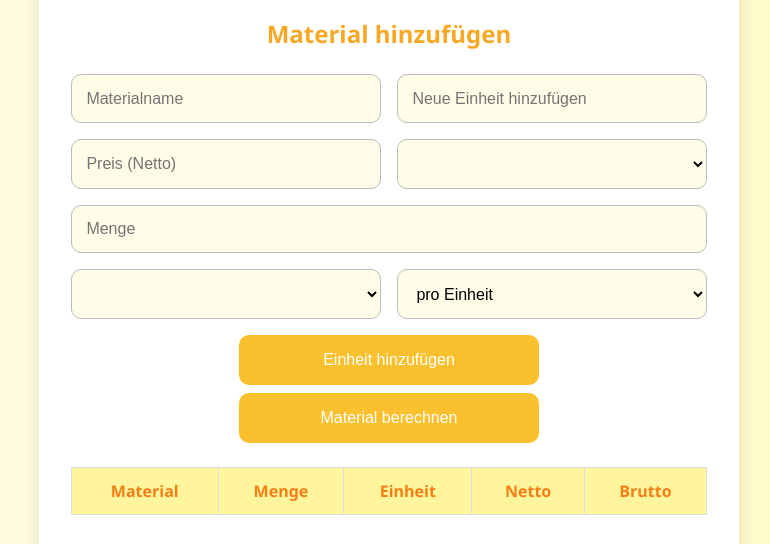
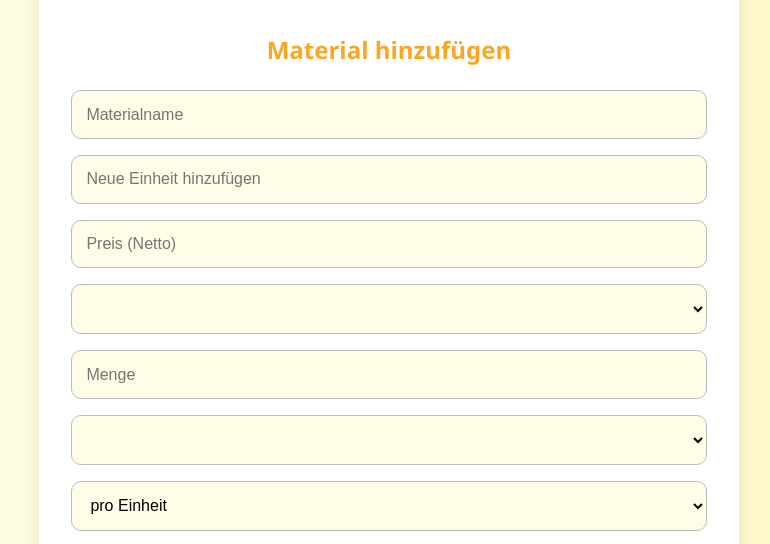
Before and after one commit to pfeifferliege/Baurechner, a plain HTML site: page index.html in a window 1280 px wide. Shown: the part 210-754 px from the top of the page, without its empty margins (251-1021 px from the left). Drawn offline with nearby package versions, Linux system fonts and the light colour scheme.

Commit message:
Update index.html

```diff
--- a/index.html
+++ b/index.html
@@ -1,4 +1,5 @@
-<!DOCTYPE html>  <html lang="de">
+<!DOCTYPE html>
+<html lang="de">
 <head>
   <meta charset="UTF-8">
   <meta name="viewport" content="width=device-width, initial-scale=1.0">
@@ -42,19 +43,12 @@
       border: 1px solid #bbb;
       width: 100%;
       background: #fffde7;
+      margin-bottom: 1rem;
     }
     input:focus, select:focus {
       outline: none;
       border-color: #fdd835;
       background: #fffde7;
-    }
-    .material-row {
-      display: flex;
-      gap: 1rem;
-      margin-bottom: 1rem;
-    }
-    .material-row > * {
-      flex: 1;
     }
     .button-group {
       display: flex;
@@ -69,8 +63,7 @@
       border: none;
       border-radius: 10px;
       cursor: pointer;
-      width: 80%;
-      max-width: 300px;
+      width: 100%;
       transition: background 0.3s ease;
     }
     button:hover {
@@ -117,32 +110,26 @@
 </head>
 <body>
   <div class="container">
-    <h1>Bauprojekt Rechner</h1>  <label for="projectName">Projektname & Jahr</label>
+    <h1>Bauprojekt Rechner</h1>
+
+    <label for="projectName">Projektname & Jahr</label>
     <input type="text" id="projectName" placeholder="z.B. Garage 2025">
 
     <h2>Material hinzufügen</h2>
-<div class="material-row">
+
     <input type="text" id="materialInput" placeholder="Materialname">
     <input type="text" id="unitAddInput" placeholder="Neue Einheit hinzufügen">
-</div>
-<div class="material-row">
     <input type="number" id="priceInput" placeholder="Preis (Netto)" step="0.01">
     <select id="materialSelect"></select>
-</div>
-<div class="material-row">
     <input type="number" id="quantityInput" placeholder="Menge" min="0">
-</div>
-<div class="material-row">
     <select id="unitSelect"></select>
     <select id="amountSelect">
       <option value="einheit">pro Einheit</option>
       <option value="gesamt">gesamt</option>
     </select>
-</div>
-<div class="button-group">
+
     <button class="btn-add" onclick="addUnit()">Einheit hinzufügen</button>
     <button class="btn-add" onclick="addMaterial()">Material berechnen</button>
-</div>
 
     <div class="scrollable-table">
       <table id="materialsTable">
@@ -161,12 +148,12 @@
 
     <h2>Gesamtbetrag (Brutto): <span id="totalDisplay">0.00 €</span></h2>
 
-<div class="button-group">
     <button class="btn-danger" onclick="confirmReset()">Alle Daten löschen</button>
     <button class="btn-pdf" onclick="generatePDF()">Als PDF drucken</button>
   </div>
 
-  </div>    <script src="https://cdnjs.cloudflare.com/ajax/libs/jspdf/2.5.1/jspdf.umd.min.js"></script>    <script>
+  <script src="https://cdnjs.cloudflare.com/ajax/libs/jspdf/2.5.1/jspdf.umd.min.js"></script>
+  <script>
     const VAT_RATE = 1.19;
 
     const projectNameInput = document.getElementById('projectName');
@@ -317,5 +304,6 @@
 
     updateDropdown();
     renderTable();
-  </script>  </body>
+  </script>
+</body>
 </html>
```
Lines whose indentation alone changed are shown as unchanged.
